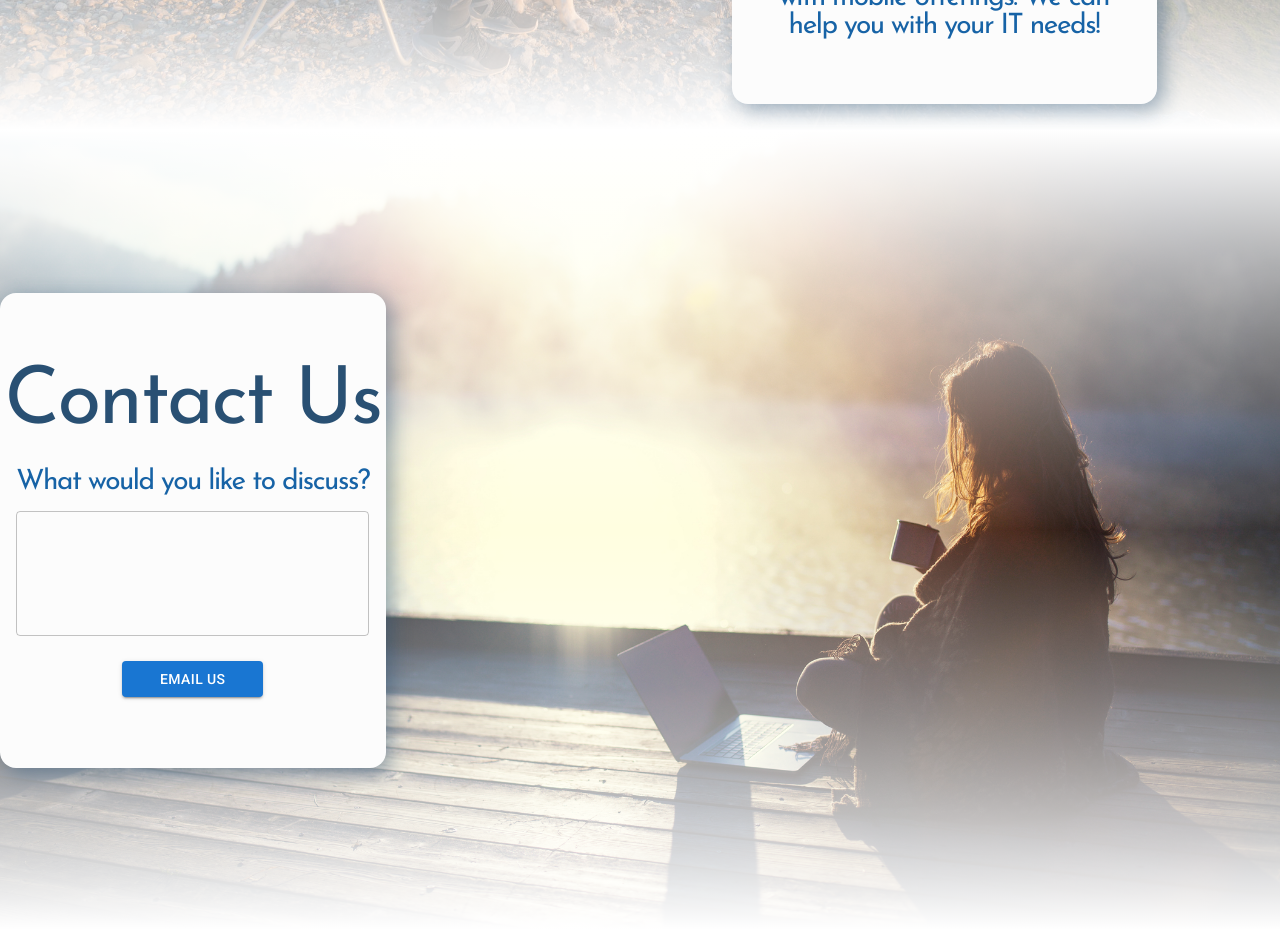
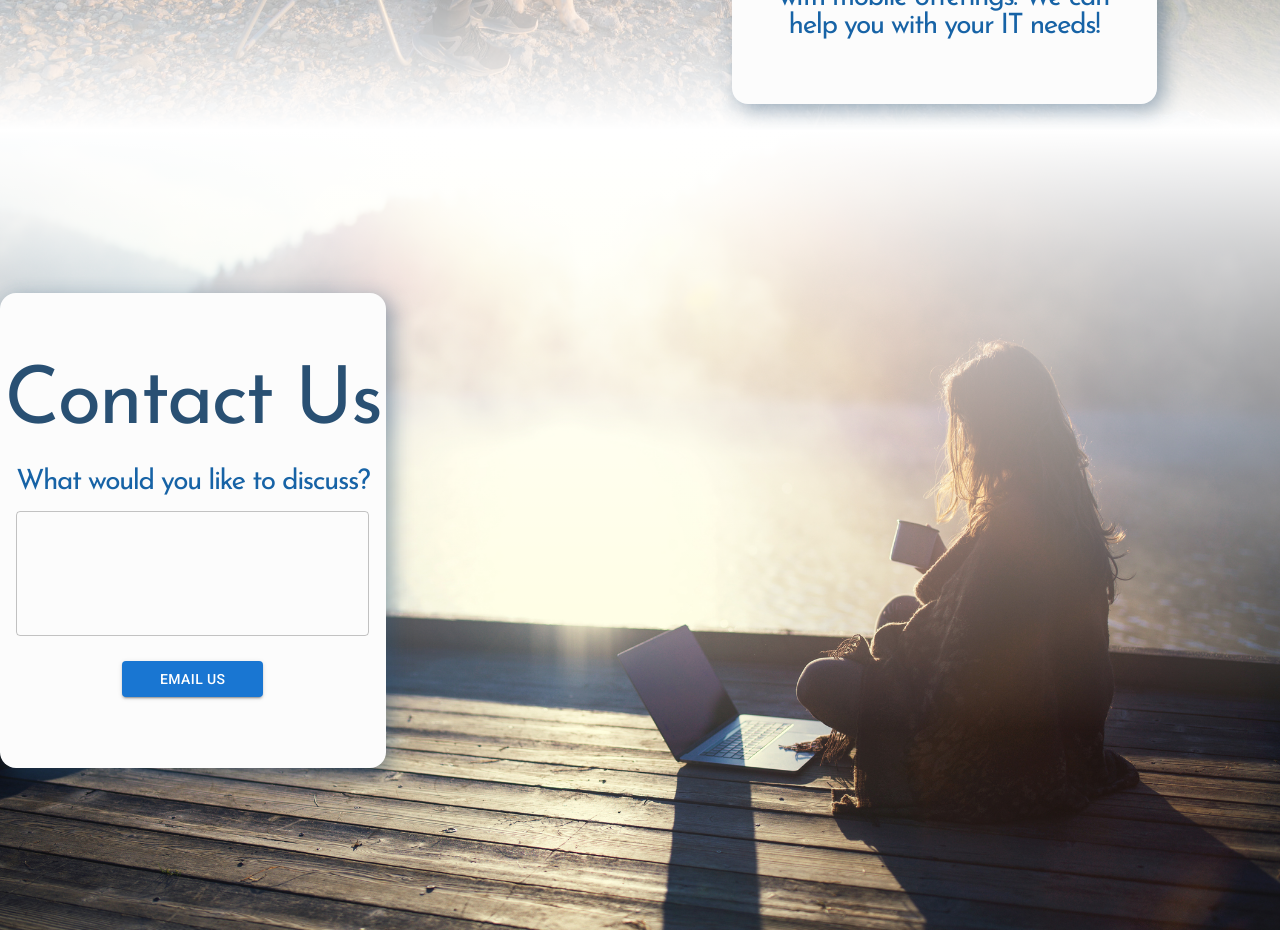
Before and after one commit to thompson-codes-llc/thompson.codes, a React (Create React App) app: page / in a window 1280 px wide. Shown: the part 2520-3450 px from the top of the page. Built offline with nearby package versions, Linux system fonts and the light colour scheme.

Commit message:
adjust linear gradient to be more solid at bottom of site

```diff
--- a/src/components/contact.js
+++ b/src/components/contact.js
@@ -1,6 +1,6 @@
 import { Box, Button, FormControl, TextField, Typography } from "@mui/material";
 import { useState } from "react";
-import image from "../assets/woman-dock.jpg";
+import backgroundImage from "../assets/woman-dock.jpg";
 
 export const Contact = () => {
   const [message, setMessage] = useState("");
@@ -18,7 +18,7 @@ export const Contact = () => {
       sx={{
         height: "100%",
         backgroundSize: "cover",
-        backgroundImage: `linear-gradient(to top, white, transparent, white), url(${image})`,
+        backgroundImage: `linear-gradient(to bottom, white, transparent 75%), url(${backgroundImage})`,
         backgroundRepeat: "no-repeat",
         minHeight: "100%",
         display: "flex",
```
